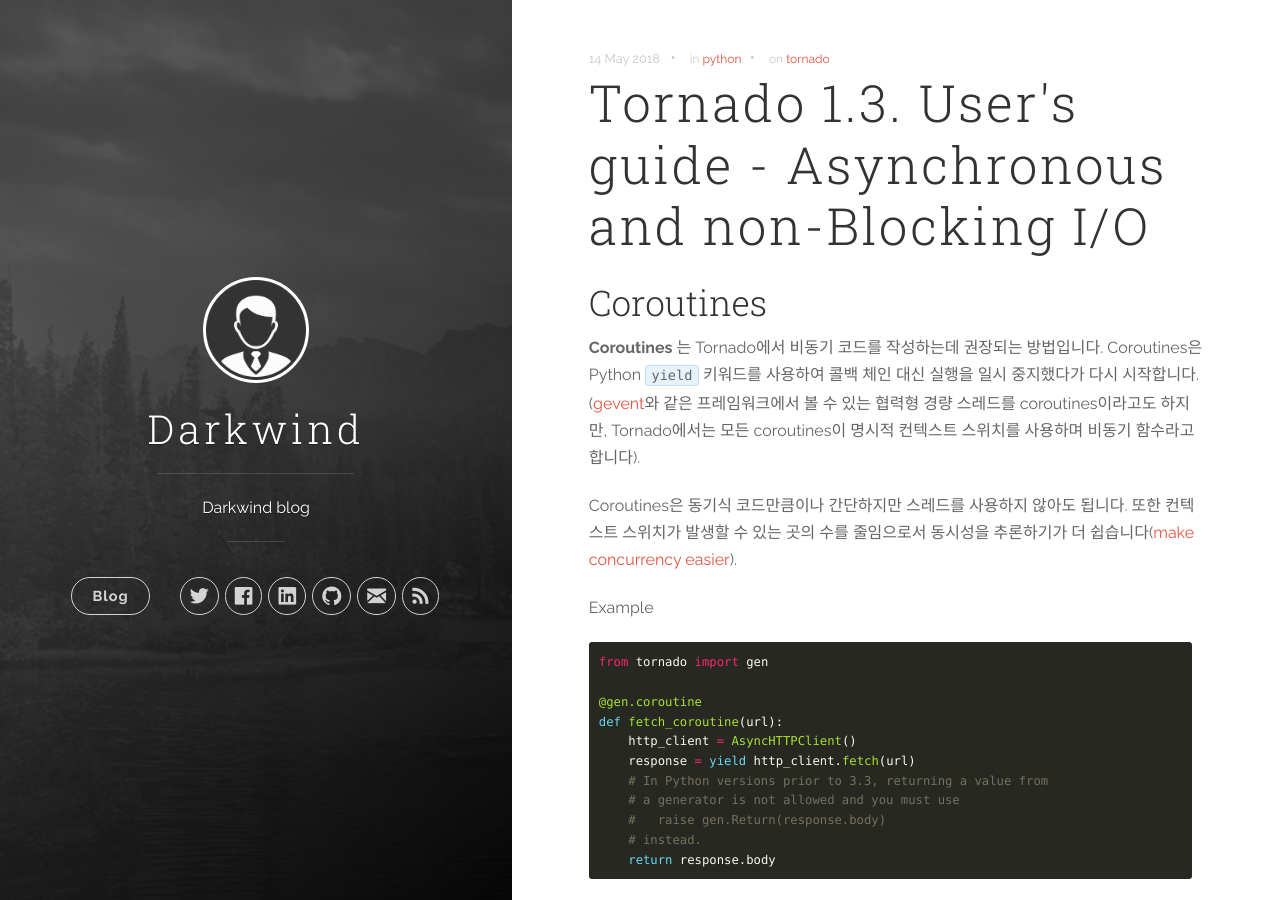
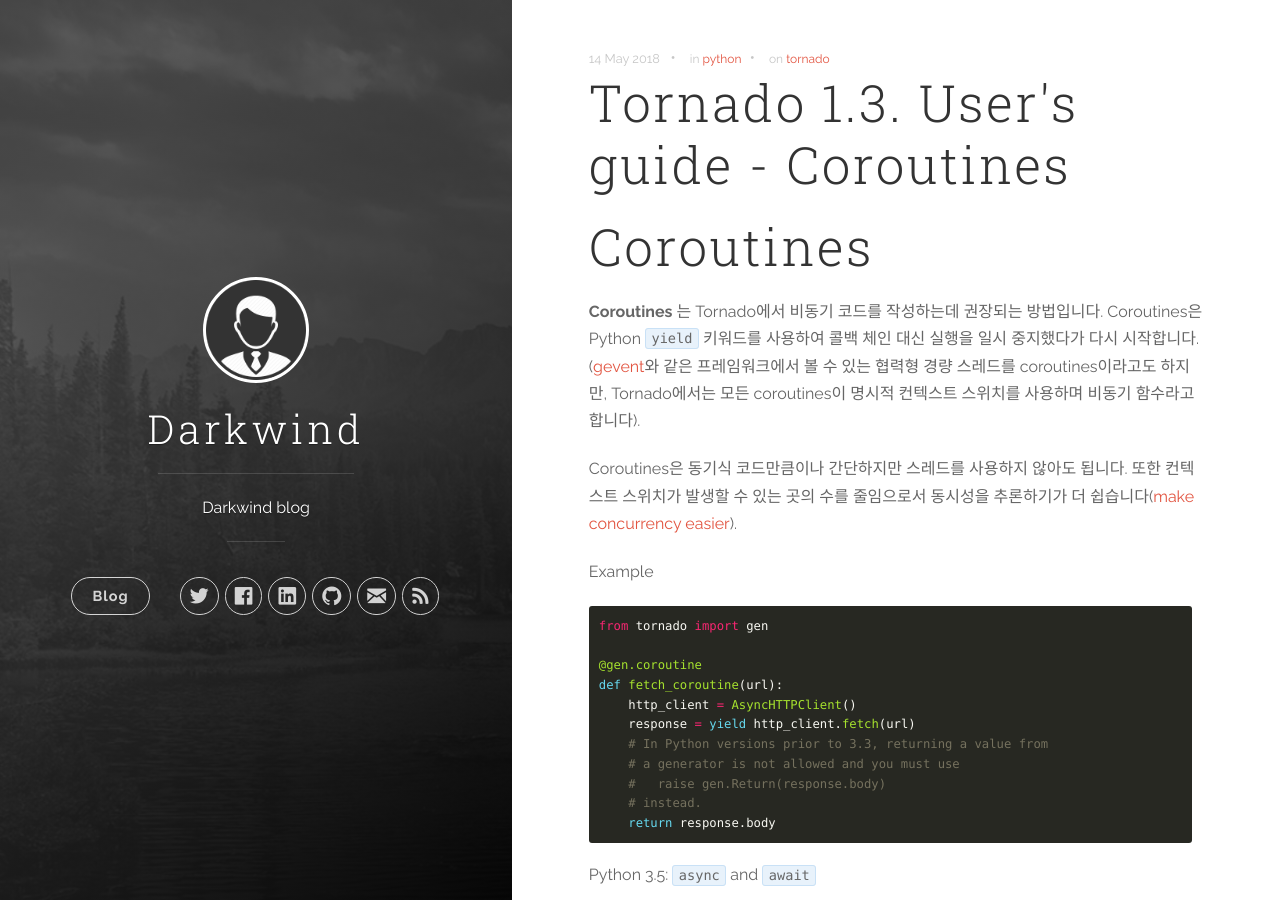
Before and after one commit to darkwind/darkwind.github.io, a Jekyll site: the page built from _posts/2018-05-14-python-tornado-1.3.md, in a window 1280 px wide and 900 px high. Built offline with Jekyll 4.4.1, drawn with Linux system fonts in a browser that asks for light colours.

Commit message:
change title

```diff
--- a/_posts/2018-05-14-python-tornado-1.3.md
+++ b/_posts/2018-05-14-python-tornado-1.3.md
@@ -1,5 +1,5 @@
 ---
-title: "Tornado 1.3. User's guide - Asynchronous and non-Blocking I/O"
+title: "Tornado 1.3. User's guide - Coroutines"
 date: 2018-05-14 12:03:00
 layout: post
 categories: [python]
@@ -7,7 +7,7 @@
 ---
 
 Coroutines
----
+===
 
 **Coroutines** 는 Tornado에서 비동기 코드를 작성하는데 권장되는 방법입니다. Coroutines은 Python `yield` 키워드를 사용하여 콜백 체인 대신 실행을 일시 중지했다가 다시 시작합니다. ([gevent](http://www.gevent.org/)와 같은 프레임워크에서 볼 수 있는 협력형 경량 스레드를 coroutines이라고도 하지만, Tornado에서는 모든 coroutines이 명시적 컨텍스트 스위치를 사용하며 비동기 함수라고 합니다).
 
```
Also changed, not shown: _posts/2018-05-14-python-tornado-1.2.md (+2 -1 lines).
